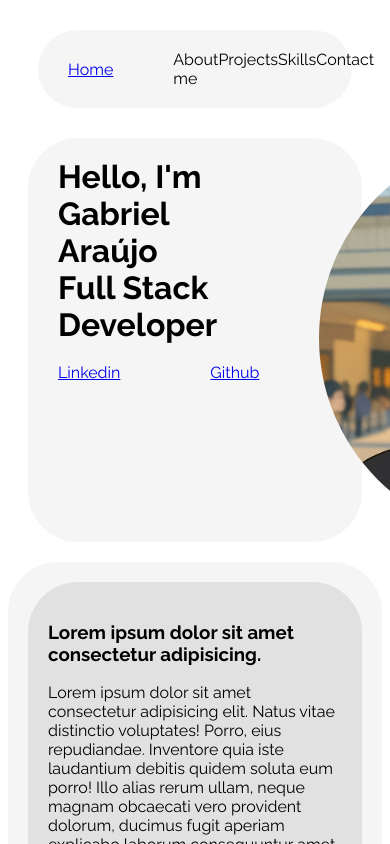
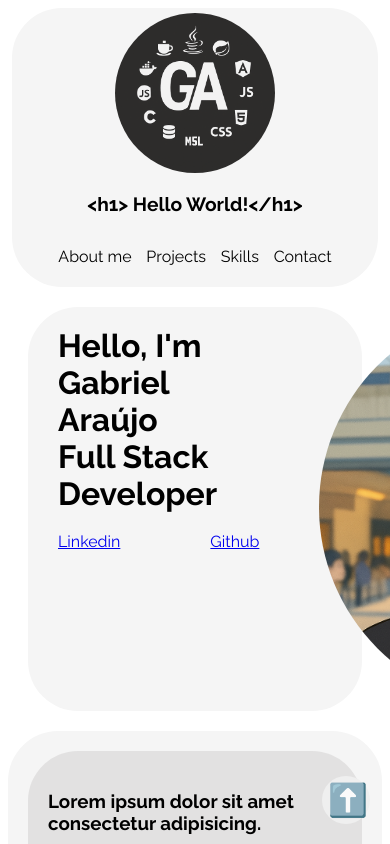
Before and after one commit to pro-gabrielteixeira/portifolio, an Angular app: page / in a window 390 px wide. Shown: the top 844 px of the page. Built offline with nearby package versions, Linux system fonts and the light colour scheme.

Commit message:
Add features to navbar

```diff
--- a/src/app/components/navbar/navbar.component.html
+++ b/src/app/components/navbar/navbar.component.html
@@ -1,9 +1,20 @@
-<nav class="navbar">
-    <a href="/">Home</a>
+<nav class="navbar" id="navbar">
+    <div>
+        <img src="../../../assets/Logo-Gabriel-Araujo.png" alt="Logo-Gabriel-Araujo" draggable="false" class="logo-img" id="logo" (click)="sectionClick('navbar')">
+    </div>
+
+    <div class="div-hello-world" id="hello-world">
+        <h1>&lt;h1&gt; Hello World!&lt;/h1&gt;</h1>
+    </div>
+
+    <div>
         <ul class="nav-list">
             <li (click)="sectionClick('about-me')" >About me</li>
             <li (click)="sectionClick('projects')" >Projects</li>
             <li (click)="sectionClick('skills')" >Skills</li>
             <li (click)="sectionClick('contact')" >Contact</li>
         </ul>
+    </div>
 </nav>
+
+<button class="scroll-to-top" (click)="sectionClick('navbar')" ngIf="showScrollToTop">⬆️</button>
--- a/src/app/components/navbar/navbar.component.scss
+++ b/src/app/components/navbar/navbar.component.scss
@@ -1,20 +1,61 @@
+
 .navbar {
     position: sticky;
     top: 10px;
-    // width: 90%;
     display: flex;
     justify-content: space-between;
     background-color: whitesmoke;
     align-items: center;
     border-radius: 50px;
-    margin: 30px;
+    transition: all 0.5s ease;
+    margin: 20px auto;
+    padding: 0 30px;
+    width: 90%;
+    flex-wrap: wrap;
+}
+
+.scroll-to-top {
+    position: fixed;
+    bottom: 20px;
+    right: 20px;
+    width: 3rem;
+    height: 3rem;
+    border: none;
+    border-radius: 50%;
+    font-size: 2rem;
+}
+
+@media (min-width: 864px) {
+    .scroll-to-top {
+        display: none;
+    }
+}
+
+@media (max-width: 864px) {
+    .navbar {
+        position: static;
+        flex-direction: column;
+        justify-content: space-around;
+        padding: 5px;
+        width: 95%;
+        top: 0;
+        margin: 0 auto;
+    }
+
+}
+
+.navbar.shrink {
+    padding: 0 20px;
+    margin: 10px auto;
 }
 
 .nav-list {
     display: flex;
     justify-content: space-around;
-    width: 400px;
-    margin: 20px;
+    width: 18rem;
+    margin: 0;
+    padding: 1rem;
+    border-radius: 50px;
 }
 
 .nav-list li {
@@ -24,8 +65,23 @@
 
 .nav-list li:hover {
     color: darkslategrey;
+    transform: scale(1.15);
+    transition: all 0.3s ease;
 }
 
-.navbar a {
-    margin-left: 30px;
+.logo-img {
+    width: 10rem;
+    border-radius: 50%;
+    transition: all 0.3s ease;
 }
+
+.logo-img:hover {
+    transform: scale(1.1);
+    cursor: pointer;
+}
+
+.div-hello-world {
+    text-align: center;
+    font-size: 0.8rem;
+    width: 15rem;
+}
--- a/src/app/components/navbar/navbar.component.ts
+++ b/src/app/components/navbar/navbar.component.ts
@@ -1,5 +1,5 @@
-import { Component, Renderer2 } from '@angular/core';
-import { AboutMeComponent } from '../about-me/about-me.component';
+import { Component, HostListener, Renderer2 } from '@angular/core';
+import { windowTime } from 'rxjs';
 
 @Component({
   selector: 'app-navbar',
@@ -9,13 +9,41 @@ import { AboutMeComponent } from '../about-me/about-me.component';
 })
 export class NavbarComponent {
 
+  showScrollToTop = false;
   constructor(private renderer: Renderer2) {}
 
   public sectionClick(navSection: string) {
+    const isMobile = window.innerWidth <= 864;
     const element = document.getElementById(navSection);
-    if (element) {
-      this.renderer.setStyle(element, 'scroll-margin-top', '80px')
-      element.scrollIntoView({ behavior: 'smooth', block: 'start'});
+
+    if (element && element != document.getElementById('navbar')) {
+      if (window.scrollY <= 5) {
+        scrollTo({top: 70, behavior: 'smooth'})
+      }
+      setTimeout(() => {
+        if (!isMobile)
+          this.renderer.setStyle(element, 'scroll-margin-top', '6.5rem')
+        element.scrollIntoView({ behavior: 'smooth', block: 'start'});
+      }, 350)
+    } else if (element && element == document.getElementById('navbar')) {
+      scrollTo({top: 0, behavior: 'smooth'})
     }
   }
+
+    @HostListener('window:scroll', [])
+    onWindowScroll(): void {
+      const isMobile = window.innerWidth <= 864;
+      const navbar = document.getElementsByClassName('navbar')[0] as HTMLElement;
+
+      this.showScrollToTop = (isMobile && window.scrollY > 200);
+
+      if (window.scrollY > 5) {
+        this.renderer.setStyle(document.getElementById('logo'), 'width', '5rem');
+        navbar.classList.add('shrink');
+      } else {
+        this.renderer.setStyle(document.getElementById('logo'), 'width', '10rem');
+        navbar.classList.remove('shrink');
+    }
+
+  }
 }
--- a/src/styles.scss
+++ b/src/styles.scss
@@ -2,6 +2,8 @@
 
 body {
     font-family: raleway;
+    overflow-x: hidden;
+    overflow-y: auto;
 }
 
 .raleway-font {
```
Also changed, not shown: src/assets/Logo-Gabriel-Araujo.png (added), src/assets/java-spring-boot-JavaScript-Angular-HTML-CSS-C-Lang-Docker-SQL.png. Lines whose indentation alone changed are shown as unchanged.
